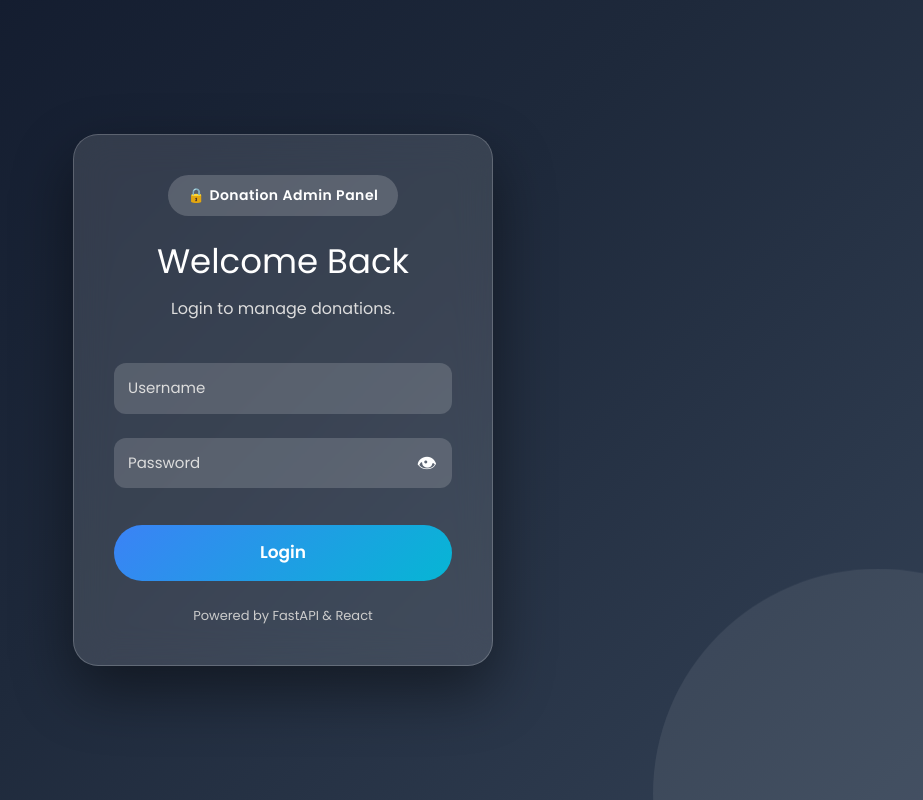
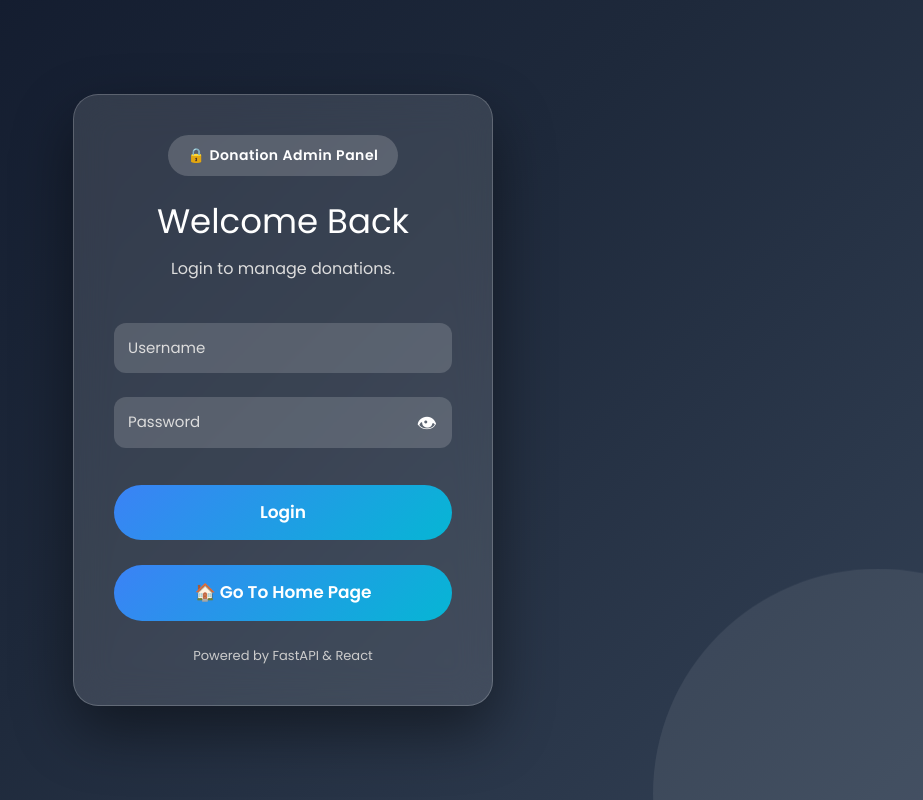
Before and after one commit to Mr-Debi/portfolio, a React (Vite) app: page /admin in a window 1280 px wide. Shown: the whole page, without its empty margins (357-1280 px from the left). Built offline with nearby package versions, Linux system fonts and the light colour scheme.

Commit message:
new version add

```diff
--- a/src/AdminLogin.jsx
+++ b/src/AdminLogin.jsx
@@ -93,6 +93,10 @@ export default function AdminLogin() {
         <button className="login-btn" disabled={loading}>
           {loading ? "Logging in..." : "Login"}
         </button>
+        <br></br>
+        <a href="/">
+          <div className="login-btn">🏠 Go To Home Page</div>
+        </a>
 
         <div className="footer">Powered by FastAPI & React</div>
       </form>
```
Also changed, not shown: 1 other file (tests, documents, lock files or other folders).
